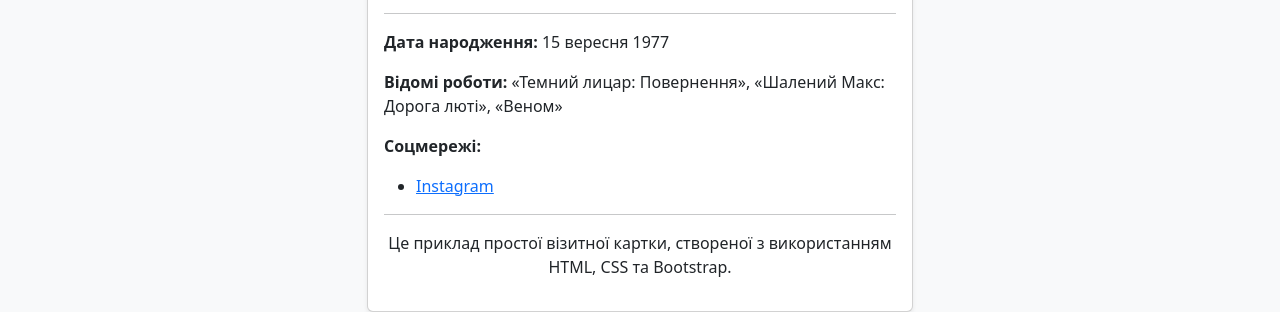
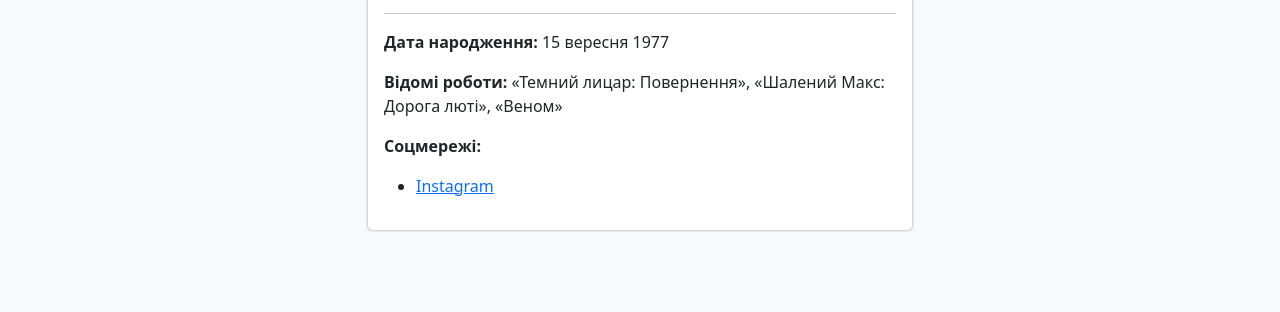
Before and after one commit to ArthurKM114/vizytivka, a plain HTML site: page index.html in a window 1280 px wide. Shown: the part 568-880 px from the top of the page. After the commit the page ends 800 px from the top, so only its background shows below. Drawn offline with nearby package versions, Linux system fonts and the light colour scheme.

Commit message:
index.html

```diff
--- a/index.html
+++ b/index.html
@@ -28,8 +28,6 @@
                         <ul>
                             <li><a href="https://www.instagram.com/tomhardy" target="_blank">Instagram</a></li>
                         </ul>
-                        <hr />
-                        <p class="text-center">Це приклад простої візитної картки, створеної з використанням HTML, CSS та Bootstrap.</p>
                     </div>
                 </div>
             </div>
```
